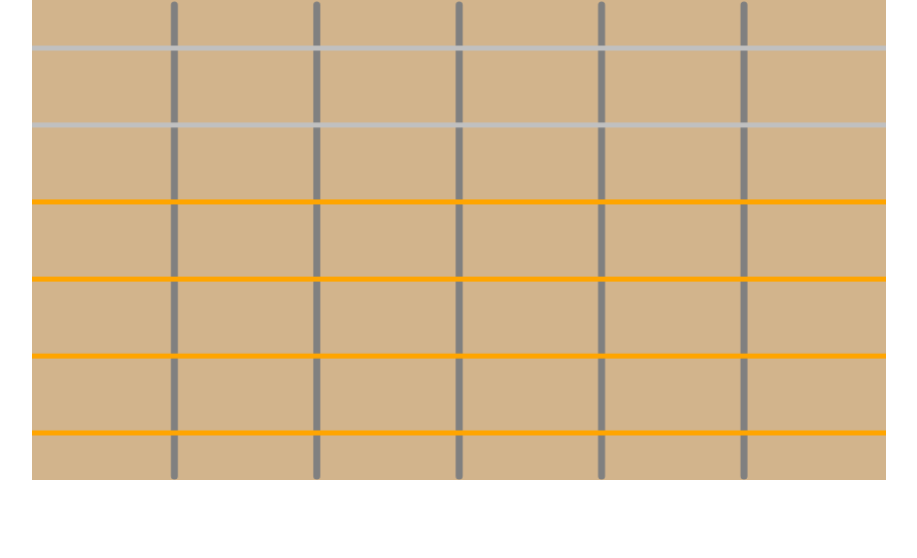
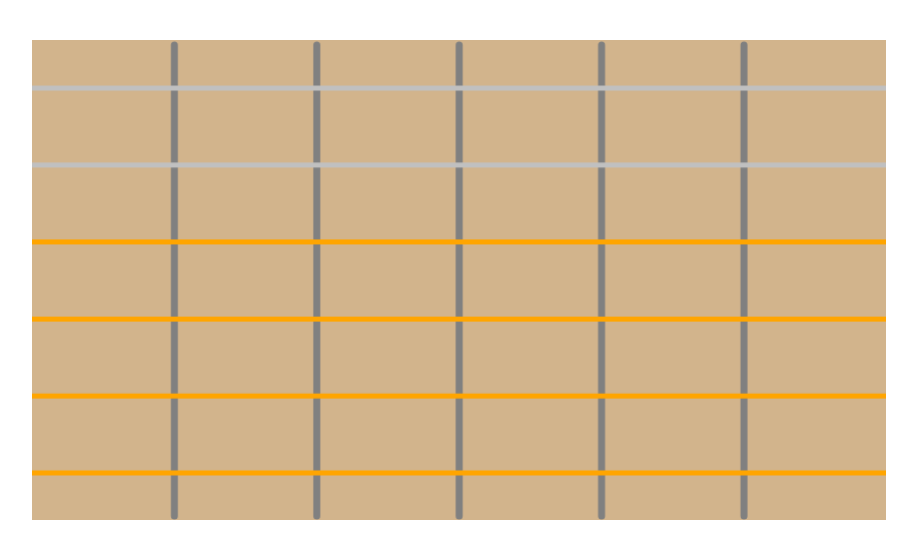
Before and after one commit to currenthandle/scale-degree-practice, a Next.js app: page / in a window 1280 px wide. Shown: the top 558 px of the page, without its empty margins (181-1098 px from the left). Built offline with nearby package versions, Linux system fonts and the light colour scheme.

Commit message:
fret sts

```diff
--- a/src/app/page.tsx
+++ b/src/app/page.tsx
@@ -30,7 +30,7 @@ export default function Home() {
   return (
     <main className='h-full max-h-full'>
       <div
-        className='w-8/12 aspect-video border-red-400 border-box m-auto'
+        className='w-8/12 aspect-video border-red-400 border-box m-auto pt-10'
         ref={container}
       >
         <Canvas width={width} height={height} />
--- a/src/components/Canvas.tsx
+++ b/src/components/Canvas.tsx
@@ -1,6 +1,6 @@
 import { useEffect, useState } from 'react'
 import {
-  Stage,
+  Stage as Fretboard,
   Layer,
   Circle,
   Rect,
@@ -21,11 +21,11 @@ export default function Canvas(dimensions: Dimensions) {
   useStrictMode(true)
 
   return (
-    <Stage {...dimensions}>
+    <Fretboard {...dimensions}>
       <Wood {...dimensions} />
       <FretWires {...dimensions} />
       <Strings {...dimensions} />
-    </Stage>
+    </Fretboard>
   )
 }
 
```
